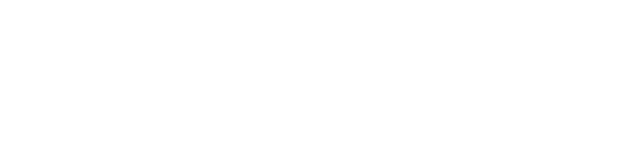
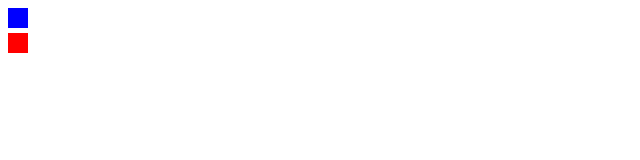
Before and after one commit to TessACraig89/JS-Racer-Lesson, a plain HTML site: page index.html in a window 1280 px wide. Shown: the full height of the page, 0-640 px from the left. Drawn offline with Linux system fonts and the light colour scheme.

Commit message:
adds player elements

```diff
--- a/app.js
+++ b/app.js
@@ -0,0 +1 @@
+console.log("sup");
--- a/index.html
+++ b/index.html
@@ -6,7 +6,8 @@
     <link rel="stylesheet" type="text/css" href="style.css">
   </head>
   <body>
-
+    <div id="player1"></div>
+    <div id="player2"></div>
   </body>
   <script type="text/javascript"src="app.js"></script>
 </html>
--- a/style.css
+++ b/style.css
@@ -0,0 +1,12 @@
+#player1 {
+  height: 20px;
+  width: 20px;
+  background-color: blue;
+}
+
+#player2 {
+  height: 20px;
+  width: 20px;
+  background-color: red;
+  margin-top: 5px;
+}
```
